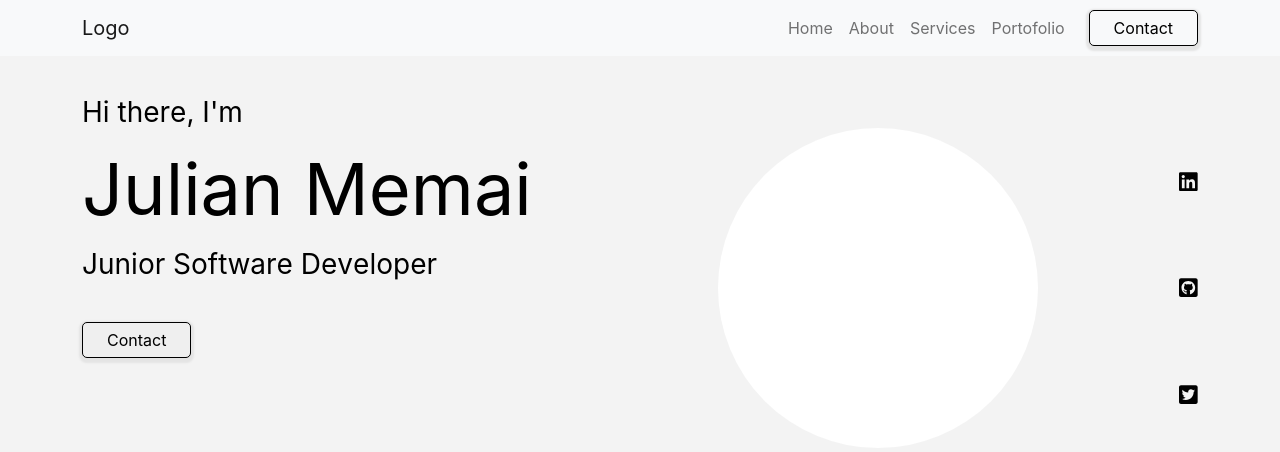
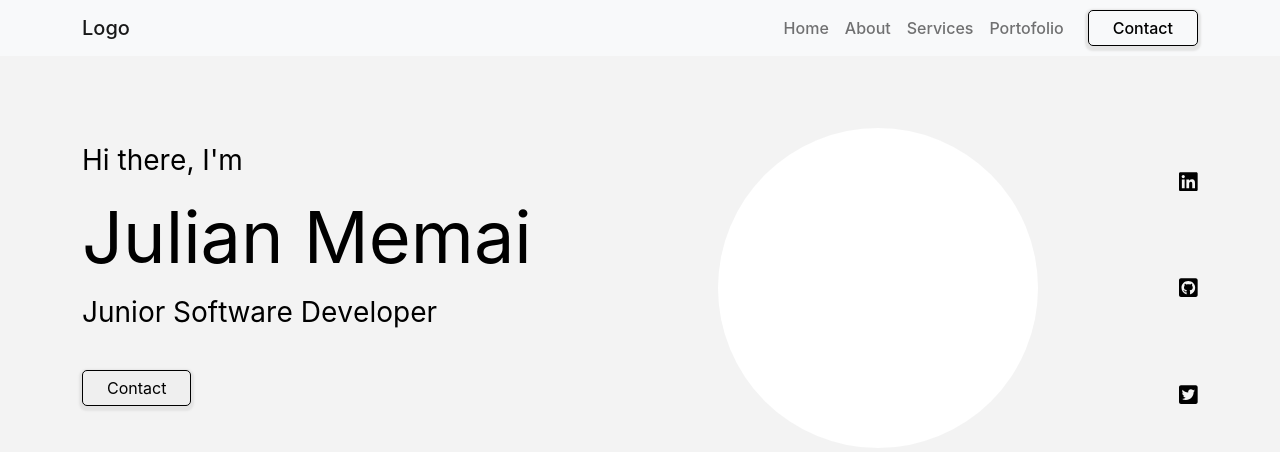
Before and after one commit to Jul-Me/My-Website, a React (Create React App) app: page / in a window 1280 px wide. Shown: the top 452 px of the page. Built offline with nearby package versions, Linux system fonts and the light colour scheme.

Commit message:
refactor: Css changes

```diff
--- a/src/components/Hero/Hero.tsx
+++ b/src/components/Hero/Hero.tsx
@@ -11,12 +11,12 @@ function Hero(): JSX.Element {
   const transformation = (str: string) => [...str].map((char) => <Item key={uuid()} char={char} />);
 
   const renderGreeting = () => {
-    const str1 = `Hi there, I'm`;
-    const str2 = `Julian Memai`;
+    const str1 = `Hi there, I'm `;
+    const str2 = `Julian Memai `;
     const str3 = `Junior Software Developer`;
 
     return (
-      <div className="hero-text">
+      <>
         <h3>{transformation(str1)}</h3>
         <h1 className="display-2">{transformation(str2)}</h1>
         <h3>{transformation(str3)}</h3>
@@ -24,7 +24,7 @@ function Hero(): JSX.Element {
         <button className="button mt-4" onClick={() => navigate('#contact')}>
           Contact
         </button>
-      </div>
+      </>
     );
   };
 
@@ -59,15 +59,15 @@ function Hero(): JSX.Element {
     <div className="hero">
       <Container>
         <Row>
-          <Col xl={6} lg={5} md={12}>
+          <Col lg={6} md={12} className="hero-text gy-md-5">
             {renderGreeting()}
           </Col>
 
-          <Col xl={5} lg={6} md={12} className="gy-5">
+          <Col lg={5} md={12} className="gy-md-5">
             <div className="hero-img"></div>
           </Col>
 
-          <Col className="gy-5">{renderIcons()}</Col>
+          <Col className="gy-md-5">{renderIcons()}</Col>
         </Row>
       </Container>
     </div>
--- /dev/null
+++ b/src/components/Nav/Nav.scss
@@ -0,0 +1,3 @@
+.nav {
+  font-weight: 500;
+}
--- a/src/components/Nav/Nav.tsx
+++ b/src/components/Nav/Nav.tsx
@@ -4,6 +4,7 @@ import Navbar from 'react-bootstrap/Navbar';
 import StyledNav from 'react-bootstrap/Nav';
 import Container from 'react-bootstrap/Container';
 import { NavItems } from '../../types/NavItems';
+import './Nav.scss';
 
 function Nav(): JSX.Element {
   const navItems: NavItems[] = [
@@ -31,7 +32,7 @@ function Nav(): JSX.Element {
   };
 
   return (
-    <Navbar bg="light" expand="lg">
+    <Navbar bg="light" expand="lg" className="nav">
       <Container>
         <Navbar.Brand href="#home">Logo</Navbar.Brand>
         <Navbar.Toggle aria-controls="basic-navbar-nav" />
--- a/src/index.scss
+++ b/src/index.scss
@@ -19,6 +19,10 @@ body {
   border: 1px solid $text-color;
   box-shadow: 0px 2px 2px 3px darken($secondary-color, 6%);
   border-radius: 5px;
+
+  &:hover {
+    color: lighten($text-color, 30%);
+  }
 }
 
 @keyframes rubberBand {
```
